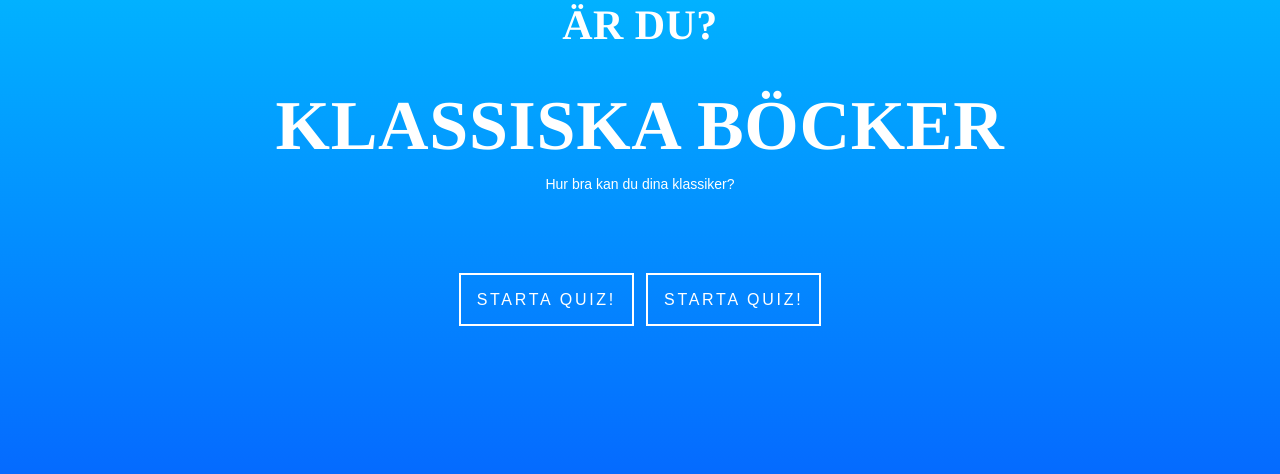
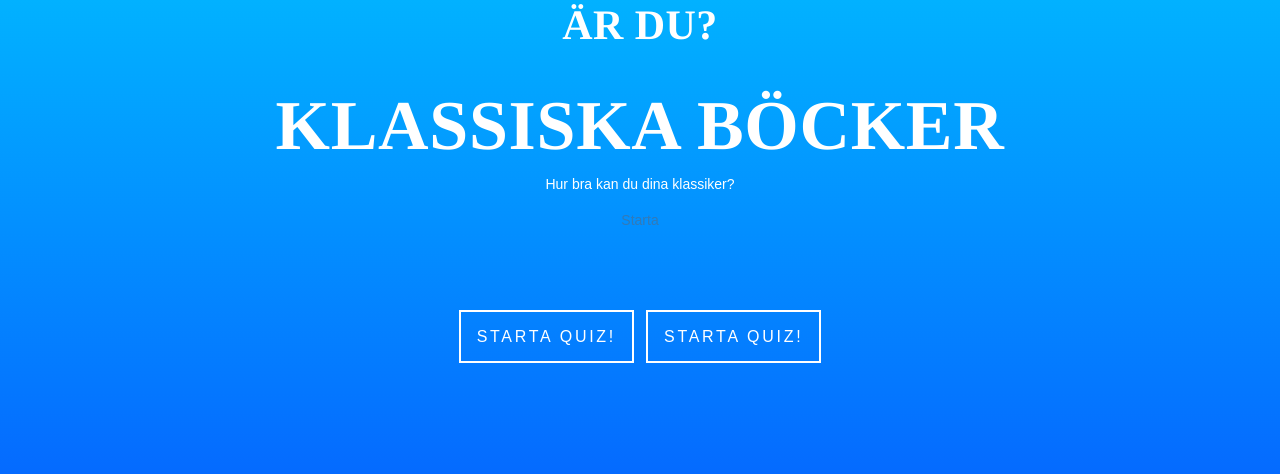
Before and after one commit to Lobsterass/quizproject, a Django app: page /quiz/1/ in a window 1280 px wide. Shown: the part 257-731 px from the top of the page. Run offline with Django 3.2, Linux system fonts and the light colour scheme; some libraries are stand-ins or nearby versions.

Commit message:
quiz.html
länk till starta quiz uppdaterad

```diff
--- a/quiz/templates/quiz.html
+++ b/quiz/templates/quiz.html
@@ -17,6 +17,9 @@
 		<br>
 		<h1>{{ quiz.name }}</h1>
 		<p>{{ quiz.description }}</p>
+		<p><a href="{% url 'question_page' quiz_number 1 %}">
+			Starta
+		</a></p>
 		<br>
 		<br>
 		<br>
```
